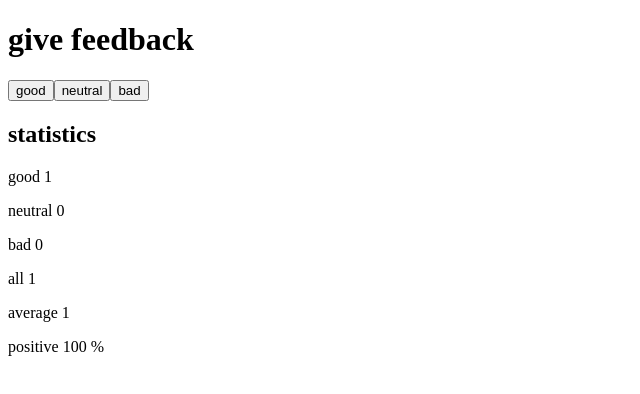
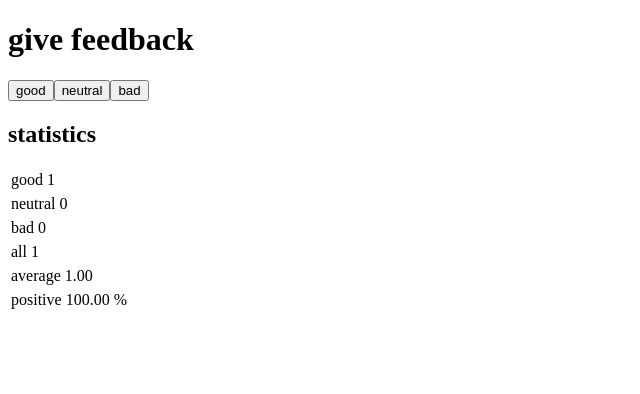
Before and after one commit to Jagucan/FullStackOpen, a React (Vite) app in the folder part1/unicafe/: page / in a window 1280 px wide. Both pictures are taken after a click on the button "good". Shown: the top 394 px of the page, without its empty margins (0-640 px from the left). Built offline with nearby package versions, Linux system fonts and the light colour scheme.

Commit message:
ejercicio 1.11: unicafe

```diff
--- a/part1/unicafe/src/App.jsx
+++ b/part1/unicafe/src/App.jsx
@@ -8,11 +8,14 @@ const Button = (props) => {
 const StatisticsLine = (props) => {
 	const { text, value } = props;
 	return (
-		<div>
-			<p>
-				{text} {value}
-			</p>
-		</div>
+		<table>
+			<tbody>
+				<tr>
+					<td>{text}</td>
+					<td>{value}</td>
+				</tr>
+			</tbody>
+		</table>
 	);
 };
 
@@ -25,8 +28,8 @@ const Statistics = (props) => {
 	const { good, neutral, bad } = props;
 	const total = good + neutral + bad;
 	const totalScore = good * 1 + neutral * 0 + bad * -1;
-	const average = total !== 0 ? totalScore / total : 0;
-	const positive = total !== 0 ? (good / total) * 100 : 0;
+	const average = total !== 0 ? (totalScore / total).toFixed(2) : 0;
+	const positive = total !== 0 ? ((good / total) * 100).toFixed(2) : 0;
 
 	return (
 		<div>
```
